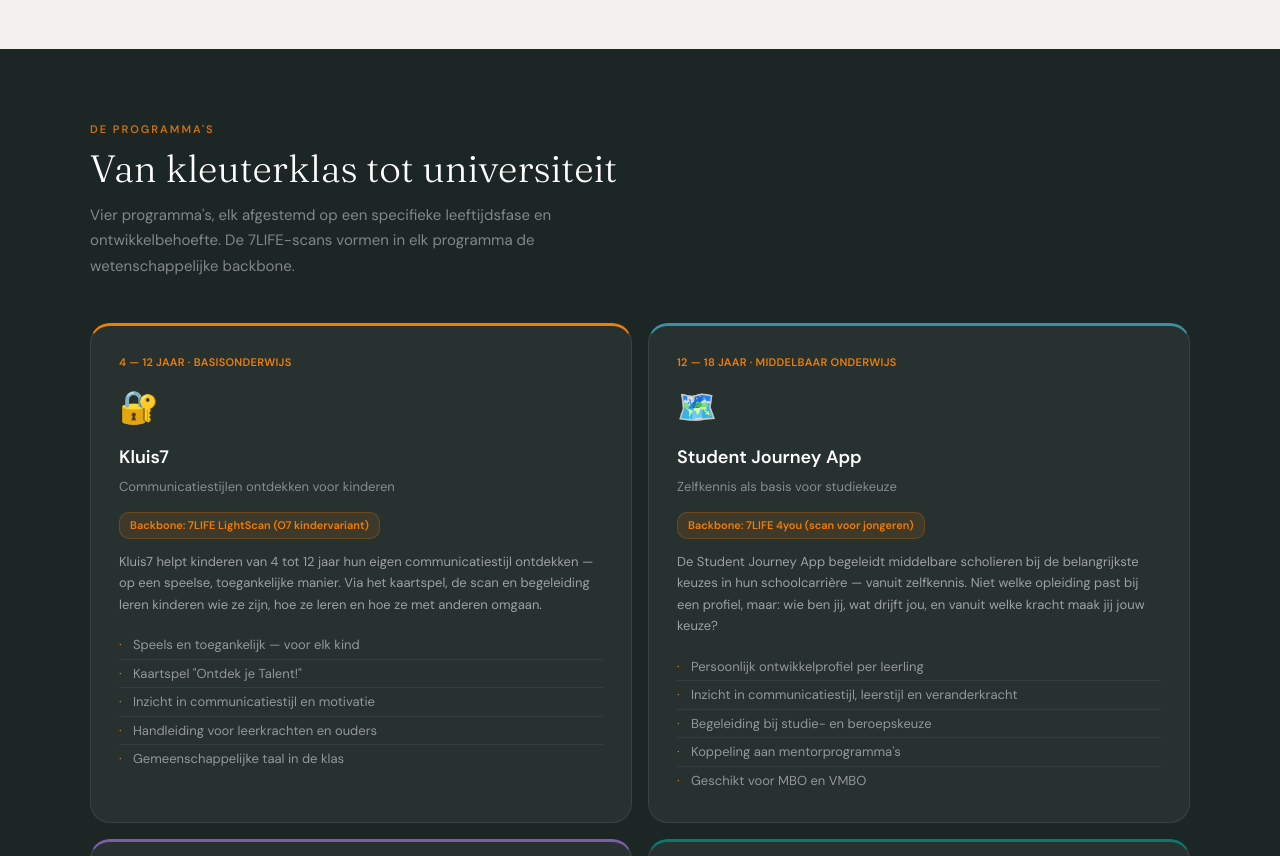
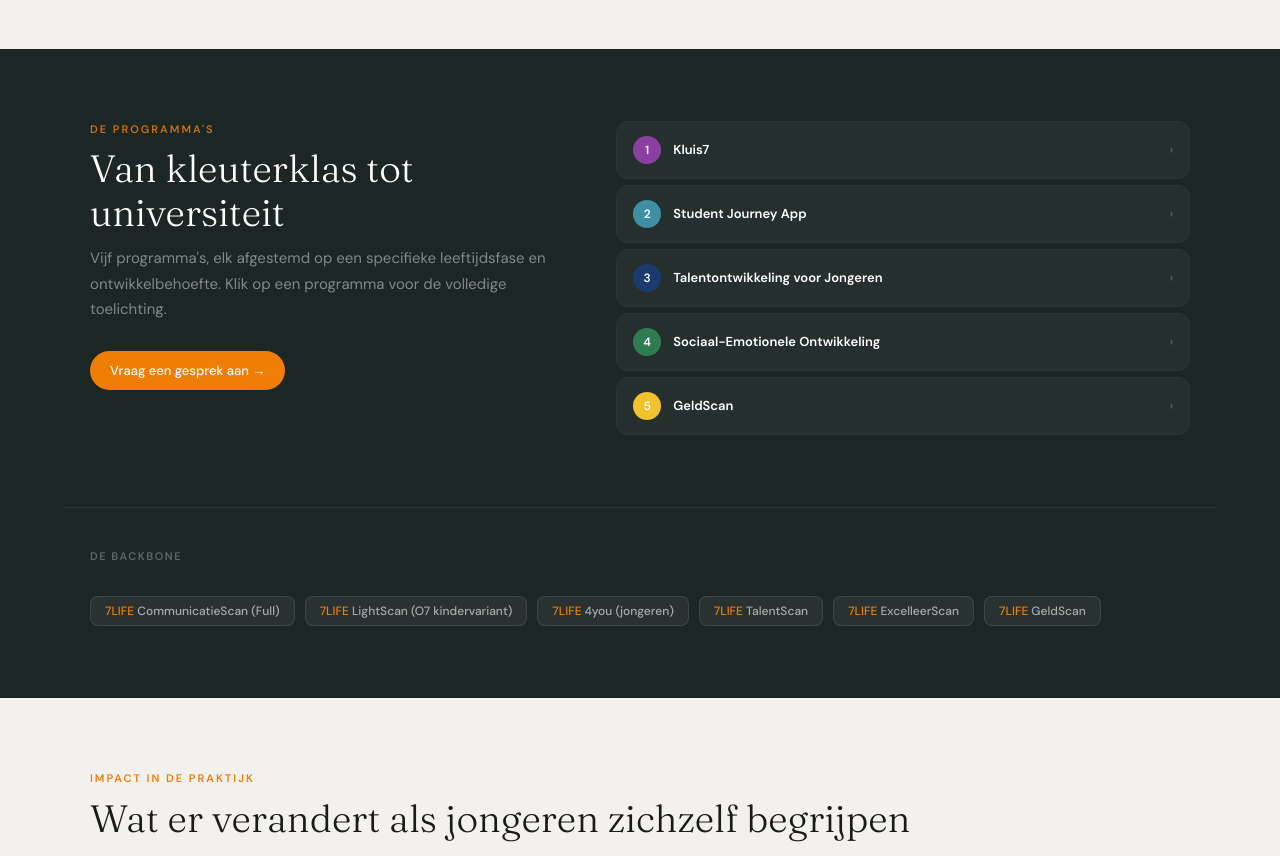
Before and after one commit to Hein-Runderkamp/7life-site, a Next.js app: page /jongeren in a window 1280 px wide. Shown: the part 1400-2256 px from the top of the page. Built offline with nearby package versions, Linux system fonts and the light colour scheme.

Commit message:
Jongeren-pagina: programma's-sectie omgezet naar accordion met 5 items, nieuwe kleuren, GeldScan toegevoegd

```diff
--- a/app/jongeren/page.tsx
+++ b/app/jongeren/page.tsx
@@ -1,3 +1,6 @@
+"use client";
+
+import { useState } from "react";
 import Link from "next/link";
 import Image from "next/image";
 import Header from "@/components/Header";
@@ -16,12 +19,11 @@
 
 const programmas = [
   {
-    kleur: "#EE7E06",
+    kleur: "#8B3FA0",
     leeftijd: "4 — 12 jaar · Basisonderwijs",
     icon: "🔐",
     naam: "Kluis7",
     sub: "Communicatiestijlen ontdekken voor kinderen",
-    scan: "Backbone: 7LIFE LightScan (O7 kindervariant)",
     body: "Kluis7 helpt kinderen van 4 tot 12 jaar hun eigen communicatiestijl ontdekken — op een speelse, toegankelijke manier. Via het kaartspel, de scan en begeleiding leren kinderen wie ze zijn, hoe ze leren en hoe ze met anderen omgaan.",
     items: [
       "Speels en toegankelijk — voor elk kind",
@@ -37,7 +39,6 @@
     icon: "🗺️",
     naam: "Student Journey App",
     sub: "Zelfkennis als basis voor studiekeuze",
-    scan: "Backbone: 7LIFE 4you (scan voor jongeren)",
     body: "De Student Journey App begeleidt middelbare scholieren bij de belangrijkste keuzes in hun schoolcarrière — vanuit zelfkennis. Niet welke opleiding past bij een profiel, maar: wie ben jij, wat drijft jou, en vanuit welke kracht maak jij jouw keuze?",
     items: [
       "Persoonlijk ontwikkelprofiel per leerling",
@@ -48,12 +49,11 @@
     ],
   },
   {
-    kleur: "#7B5EA7",
+    kleur: "#1B3B6F",
     leeftijd: "16 — 22 jaar · MBO / HBO",
     icon: "⭐",
     naam: "Talentontwikkeling voor Jongeren",
     sub: "Van talent naar richting en actie",
-    scan: "Backbone: TalentScan + ExcelleerScan",
     body: "Voor jongeren die weten dat ze meer in huis hebben, maar nog niet precies weten wat. Het programma combineert de TalentScan en ExcelleerScan tot een persoonlijk talentenprofiel — en vertaalt dat naar concrete stappen in opleiding, stage en loopbaan.",
     items: [
       "Diepgaand talentenprofiel (TalentScan)",
@@ -64,12 +64,11 @@
     ],
   },
   {
-    kleur: "#0f766e",
+    kleur: "#2E7D52",
     leeftijd: "8 — 18 jaar · PO / VO",
     icon: "💚",
     naam: "Sociaal-Emotionele Ontwikkeling",
     sub: "Verbinding, veiligheid en groei in de groep",
-    scan: "Backbone: 7LIFE CommunicatieScan (Full)",
     body: "Groepsdynamieken, pesten, eenzaamheid, gebrek aan verbinding — veel scholen worstelen ermee. Dit programma geeft leerlingen én begeleiders een gemeenschappelijke taal. Inzicht in communicatiestijlen als fundament voor een veilig en verbonden klasklimaat.",
     items: [
       "Gemeenschappelijke taal in de groep",
@@ -77,6 +76,21 @@
       "Interventies voor leraren en coaches",
       "Koppelbaar aan burgerschap en SEL-curricula",
       "Begeleiding door gecertificeerde 7LIFE trainer",
+    ],
+  },
+  {
+    kleur: "#F2C12E",
+    leeftijd: "12 — 18 jaar · Middelbaar onderwijs",
+    icon: "💰",
+    naam: "GeldScan",
+    sub: "Gezond Geldgedrag voor een financieel gezonde toekomst",
+    body: "De GeldScan helpt middelbare scholieren bij het maken van verantwoordelijke financiële keuzes. Door gebruik te maken van het communicatieprofiel van de scholier, worden geldtypes bepaald, die de scholier herkent en helpt om de juiste keuzes te maken. De GeldScan zorgt voor het voorkomen van schulden en het creëren van financiële rust bij de scholier.",
+    items: [
+      "Snel en eenvoudig inzicht in mijn geldtype",
+      "Hoe ga ik om met risico's en geldstress?",
+      "Investeren, hoe werkt dat voor mij?",
+      "Korte praktische tips voor slim geldmanagement",
+      "Hoe wil ik advies over mijn geld?",
     ],
   },
 ];
@@ -87,6 +101,7 @@
   "4you (jongeren)",
   "TalentScan",
   "ExcelleerScan",
+  "GeldScan",
 ];
 
 const impactStats = [
@@ -96,6 +111,8 @@
 ];
 
 export default function JongerenPagina() {
+  const [open, setOpen] = useState<number | null>(null);
+
   return (
     <>
       <Header />
@@ -213,57 +230,83 @@
 
         {/* DE PROGRAMMA'S */}
         <section className="bg-donker px-[5%] py-[72px]" id="programmas">
-          <div className="max-w-[1100px] mx-auto">
+          <div className="max-w-[1100px] mx-auto grid grid-cols-1 lg:grid-cols-[1fr_1.2fr] gap-12 items-start">
+            <div>
               <div className="text-[11px] font-semibold tracking-[2px] text-oranje/85 uppercase mb-2.5">
                 De programma&apos;s
               </div>
               <h2 className="font-serif text-[clamp(26px,3.5vw,38px)] font-light text-white leading-[1.15] mb-3">
                 Van kleuterklas tot universiteit
               </h2>
-            <p className="text-white/45 text-[15px] leading-[1.7] max-w-[560px] mb-11">
-              Vier programma&apos;s, elk afgestemd op een specifieke
-              leeftijdsfase en ontwikkelbehoefte. De 7LIFE-scans vormen in
-              elk programma de wetenschappelijke backbone.
+              <p className="text-white/45 text-[15px] leading-[1.7] mb-7">
+                Vijf programma&apos;s, elk afgestemd op een specifieke
+                leeftijdsfase en ontwikkelbehoefte. Klik op een programma
+                voor de volledige toelichting.
               </p>
-            <div className="grid grid-cols-1 sm:grid-cols-2 gap-4">
-              {programmas.map((p) => (
+              <a
+                href="#cta"
+                className="inline-block bg-oranje text-white text-[13px] px-5 py-2.5 rounded-full font-medium hover:bg-[#d4710a] transition-colors"
+              >
+                Vraag een gesprek aan →
+              </a>
+            </div>
+
+            <div className="flex flex-col gap-1.5">
+              {programmas.map((p, i) => {
+                const isOpen = open === i;
+                return (
                   <div
                     key={p.naam}
-                  className="relative rounded-[20px] p-7 bg-white/5 border border-white/[0.09] hover:bg-white/[0.08] hover:-translate-y-0.5 transition-all overflow-hidden"
-                  style={{ borderTopColor: p.kleur, borderTopWidth: "3px" }}
+                    className={`rounded-xl overflow-hidden cursor-pointer border transition-colors ${
+                      isOpen ? "border-oranje" : "border-white/[0.07] hover:border-white/20"
+                    }`}
+                    onClick={() => setOpen(isOpen ? null : i)}
                   >
-                  <div className="text-[11px] font-semibold tracking-wide text-oranje uppercase mb-3">
+                    <div className="flex items-center gap-3 px-4 py-3.5 bg-white/[0.04]">
+                      <div
+                        className="w-7 h-7 rounded-full flex items-center justify-center font-bold text-xs text-white flex-shrink-0"
+                        style={{ background: p.kleur }}
+                      >
+                        {i + 1}
+                      </div>
+                      <div className="text-[13px] font-semibold text-white flex-1">
+                        {p.naam}
+                      </div>
+                      <div
+                        className={`text-white/30 text-[13px] transition-transform ${
+                          isOpen ? "rotate-90 text-oranje" : ""
+                        }`}
+                      >
+                        ›
+                      </div>
+                    </div>
+                    {isOpen && (
+                      <div className="px-4 pb-5 pl-14 bg-white/[0.03]">
+                        <div className="text-[11px] font-semibold tracking-wide text-oranje uppercase mb-2.5 mt-1">
                           {p.leeftijd}
                         </div>
-                  <span className="text-[32px] mb-3 block">{p.icon}</span>
-                  <div className="text-lg font-semibold text-white mb-1.5">
-                    {p.naam}
-                  </div>
-                  <div className="text-[13px] text-white/45 mb-4 leading-[1.5]">
+                        <span className="text-2xl mb-2 block">{p.icon}</span>
+                        <div className="text-[13px] text-white/45 mb-3 leading-[1.5]">
                           {p.sub}
                         </div>
-                  <div
-                    className="inline-flex items-center gap-1.5 bg-oranje/[0.12] border border-oranje/25 text-oranje text-[11px] font-semibold px-2.5 py-1 rounded-[10px] mb-3"
-                  >
-                    {p.scan}
-                  </div>
-                  <p className="text-[13px] text-white/55 leading-[1.65] mb-4">
+                        <p className="text-[13px] text-white/55 leading-[1.65] mb-3">
                           {p.body}
                         </p>
-                  <ul className="flex flex-col">
-                    {p.items.map((it, i) => (
+                        <ul>
+                          {p.items.map((it) => (
                             <li
                               key={it}
-                        className={`text-[13px] text-white/50 py-1 pl-3.5 relative before:content-['·'] before:absolute before:left-0 before:text-oranje ${
-                          i < p.items.length - 1 ? "border-b border-white/[0.06]" : ""
-                        }`}
+                              className="text-[13px] text-white/50 py-[3px] pl-3 relative before:content-['·'] before:absolute before:left-0 before:text-oranje"
                             >
                               {it}
                             </li>
                           ))}
                         </ul>
                       </div>
-              ))}
+                    )}
+                  </div>
+                );
+              })}
             </div>
           </div>
 
```
Lines whose indentation alone changed are shown as unchanged.
